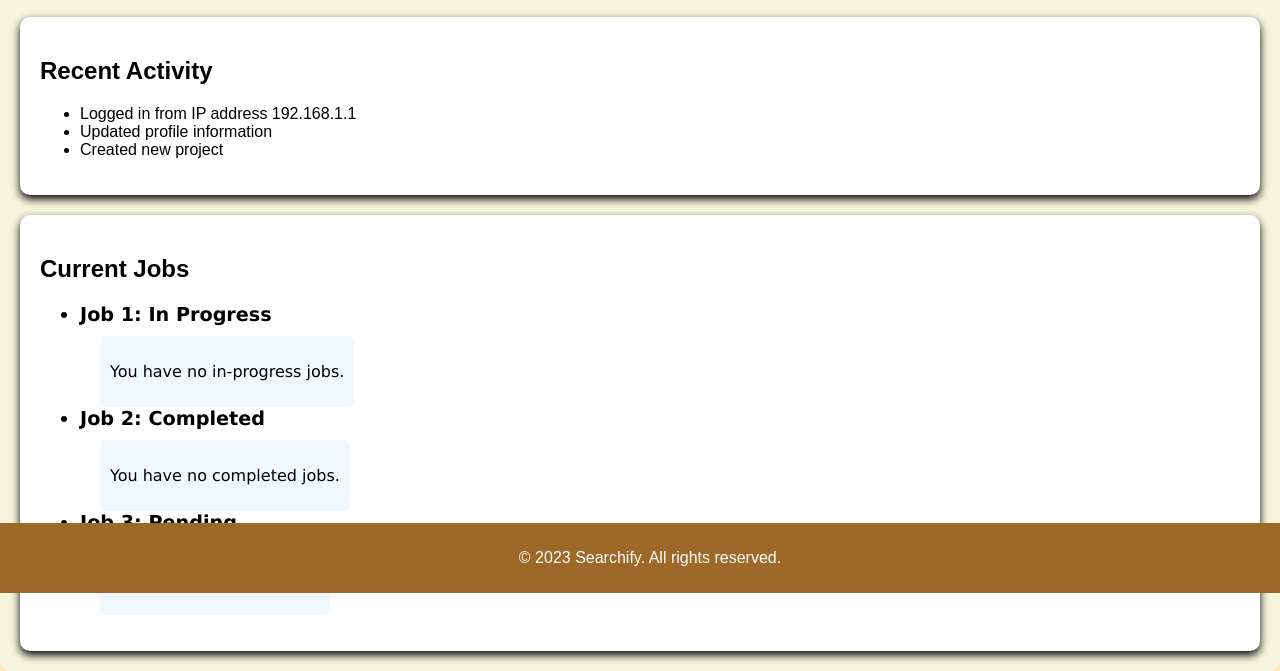
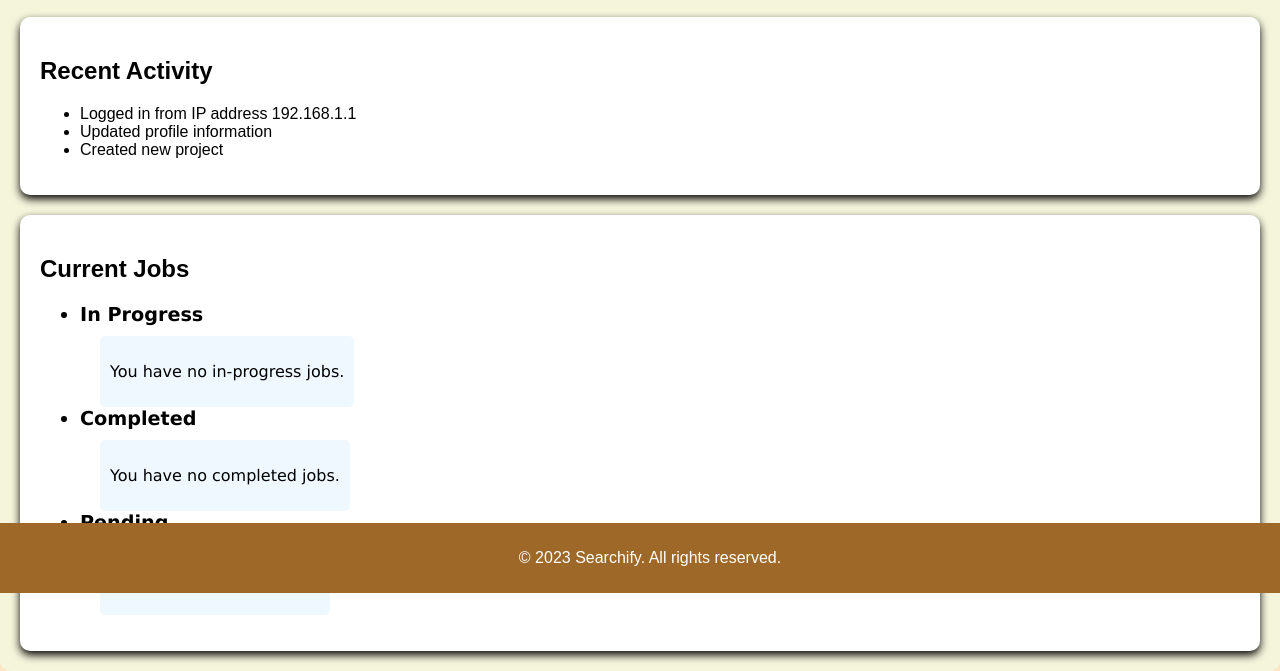
Before and after one commit to RayW-exe/Searchify, a website: page dashboard.html in a window 1280 px wide. Shown: the part 207-878 px from the top of the page. Drawn offline with Linux system fonts and the light colour scheme.

Commit message:
Dashboard updated

```diff
--- a/dashboard.html
+++ b/dashboard.html
@@ -5,6 +5,7 @@
     <meta name="viewport" content="width=device-width, initial-scale=1.0">
     <title>Dashboard</title>
     <link rel="stylesheet" href="styles-dashboard.css">
+    <script defer src="dashboard.js"></script>
 </head>
 <body>
     <div class="navigation">
@@ -29,15 +30,15 @@
         <div class="jobs">
             <h2>Current Jobs</h2>
             <ul>
-                <li>Job 1: In Progress</li>
+                <li>In Progress</li>
                   <div class="in-progress">
                     <p>You have no in-progress jobs.</p>
                   </div>
-                <li>Job 2: Completed</li>
+                <li>Completed</li>
                     <div class="completed">
                         <p>You have no completed jobs.</p>
                     </div>
-                <li>Job 3: Pending</li>
+                <li>Pending</li>
                     <div class="pending">
                         <p>You have no pending jobs.</p>
                     </div>
```
